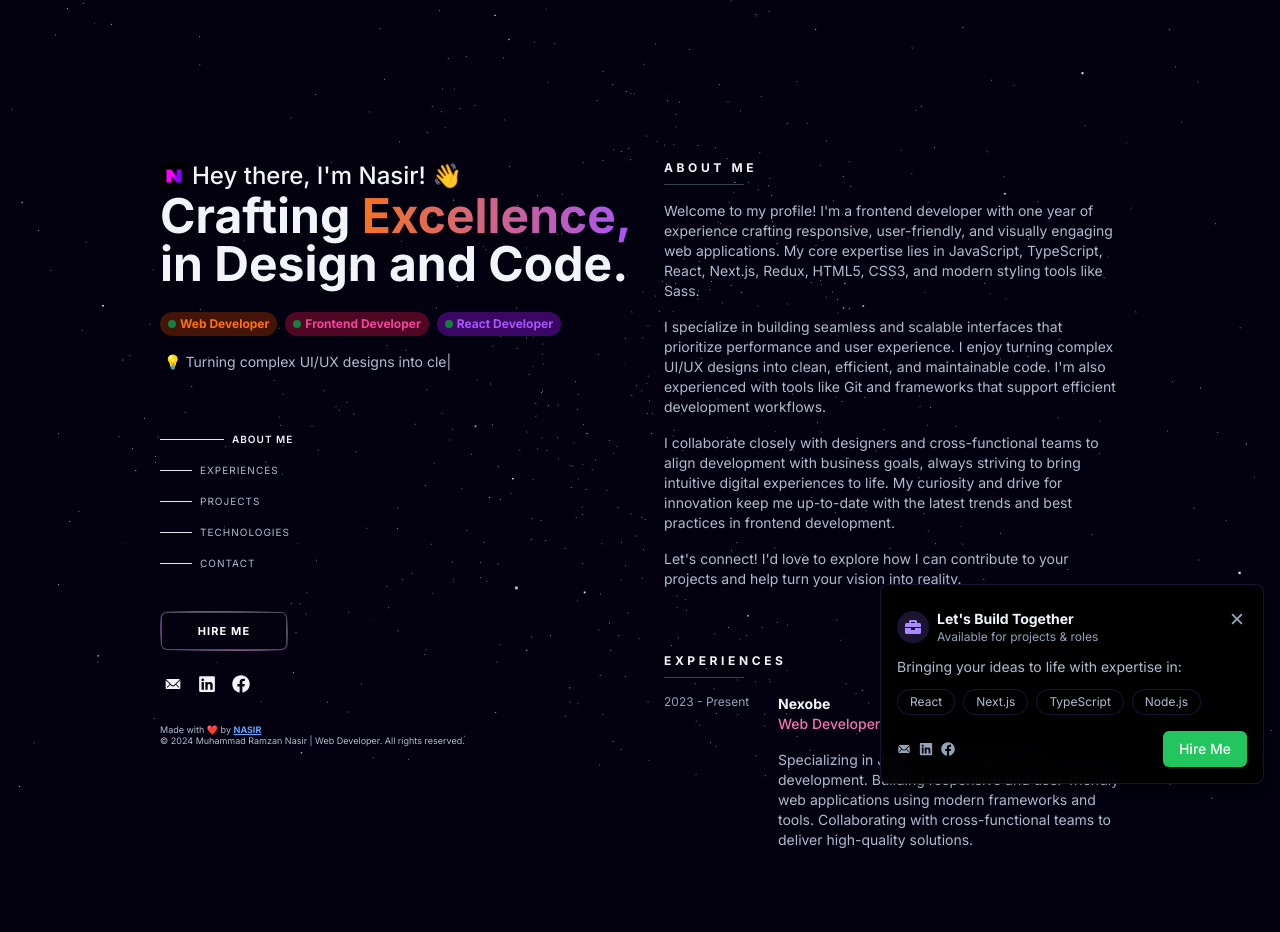
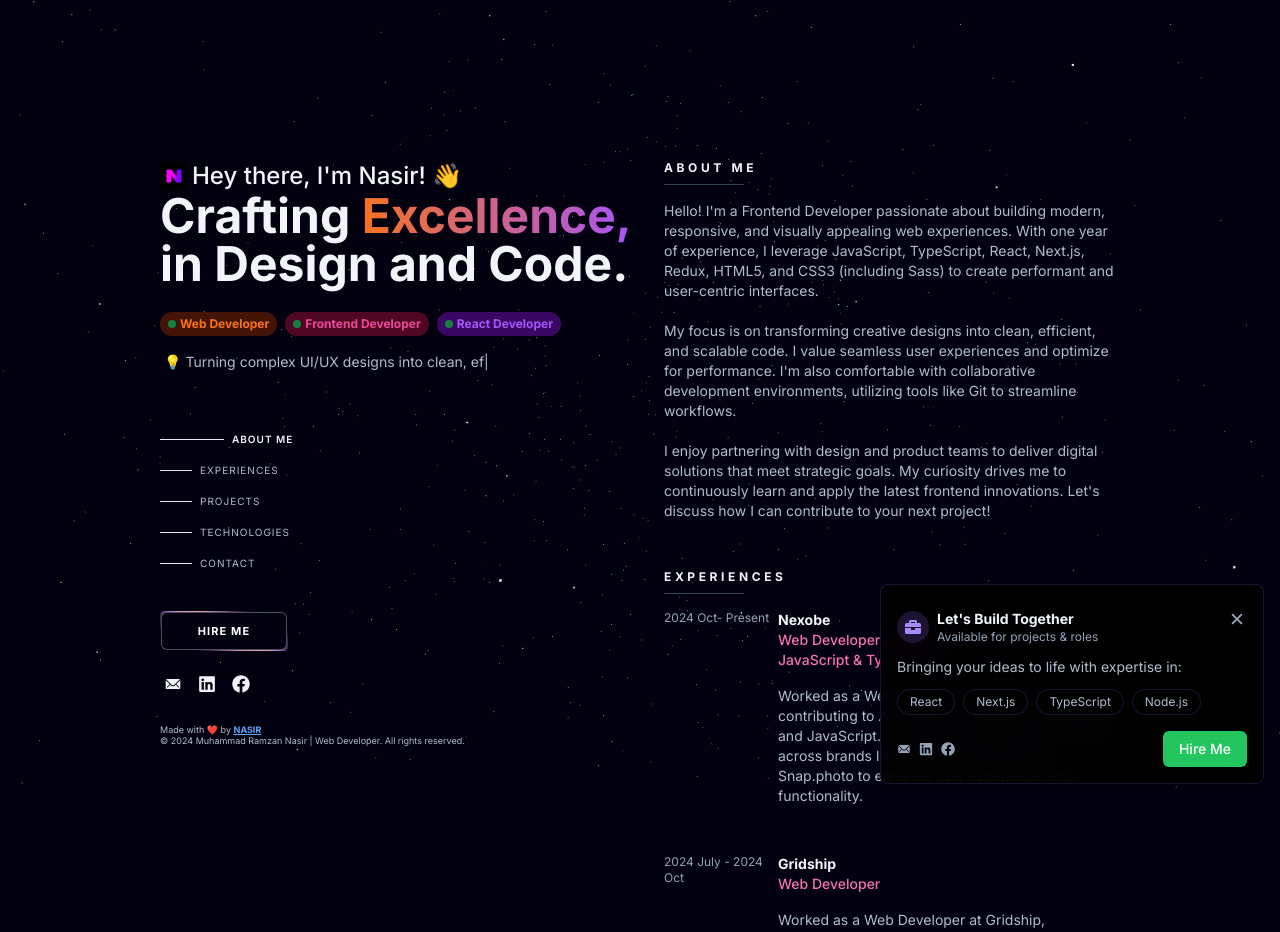
Before and after one commit to im-nasirr/nasir-dev-portfolio, a Next.js app: page / in a window 1280 px wide. Shown: the top 932 px of the page. Built offline with nearby package versions, Linux system fonts and the light colour scheme; no server answers.

Commit message:
Refactor config.tsx: Organize imports, update personal description, and enhance job experience details

```diff
--- a/src/app/config.tsx
+++ b/src/app/config.tsx
@@ -1,5 +1,10 @@
 import { FaGithub, FaFacebook } from "react-icons/fa";
-import { FaLinkedin, FaSquareXTwitter, FaDiscord, FaThreads } from "react-icons/fa6";
+import {
+  FaLinkedin,
+  FaSquareXTwitter,
+  FaDiscord,
+  FaThreads,
+} from "react-icons/fa6";
 import { IoIosMail } from "react-icons/io";
 import { SiBluesky } from "react-icons/si";
 import {
@@ -91,26 +96,40 @@ export const siteConfig = {
       },
     ],
     aboutMe: `
-            <p style="margin-bottom: 1rem;">
-              Welcome to my profile! I'm a frontend developer with one year of experience crafting responsive, user-friendly, and visually engaging web applications. My core expertise lies in JavaScript, TypeScript, React, Next.js, Redux, HTML5, CSS3, and modern styling tools like Sass.
+           <p>
+  Hello! I'm a Frontend Developer passionate about building modern, responsive, and visually appealing web experiences. With one year of experience, I leverage JavaScript, TypeScript, React, Next.js, Redux, HTML5, and CSS3 (including Sass) to create performant and user-centric interfaces.
 </p>
-            <p style="margin-bottom: 1rem;">
-              I specialize in building seamless and scalable interfaces that prioritize performance and user experience. I enjoy turning complex UI/UX designs into clean, efficient, and maintainable code. I'm also experienced with tools like Git and frameworks that support efficient development workflows.
+<br />
+<p>
+  My focus is on transforming creative designs into clean, efficient, and scalable code. I value seamless user experiences and optimize for performance. I'm also comfortable with collaborative development environments, utilizing tools like Git to streamline workflows.
 </p>
-            <p style="margin-bottom: 1rem;">
-              I collaborate closely with designers and cross-functional teams to align development with business goals, always striving to bring intuitive digital experiences to life. My curiosity and drive for innovation keep me up-to-date with the latest trends and best practices in frontend development.
-            </p>
-            <p style="margin-bottom: 1rem;">
-              Let's connect! I'd love to explore how I can contribute to your projects and help turn your vision into reality.
+<br />
+<p>
+  I enjoy partnering with design and product teams to deliver digital solutions that meet strategic goals. My curiosity drives me to continuously learn and apply the latest frontend innovations. Let's discuss how I can contribute to your next project!
 </p>
         `,
     experiences: [
       {
         company: "Nexobe",
+        position:
+          "Web Developer @ Nexobe | Specializing in JavaScript & TypeScript",
+        duration: "2024 Oct- Present",
+        description:
+          "Worked as a Web Developer at Nexobe, contributing to AI-driven products using TypeScript and JavaScript. Built responsive, scalable solutions across brands like, Otteri AI,  pikcel AI and Snap.photo to enhance user experience and functionality.",
+      },
+      {
+        company: "Gridship",
         position: "Web Developer",
-        duration: "2023 - Present",
+        duration: "2024 July - 2024 Oct",
         description:
-          "Specializing in JavaScript & TypeScript development. Building responsive and user-friendly web applications using modern frameworks and tools. Collaborating with cross-functional teams to deliver high-quality solutions.",
+          "Worked as a Web Developer at Gridship, contributing to the development of Treply — a B2B SMS marketing platform. Built scalable frontend solutions using TypeScript and JavaScript to enhance campaign automation, user engagement, and analytics for businesses",
+      },
+      {
+        company: "CodeNative X",
+        position: "Frontend Developer",
+        duration: "2024 Jan - 2024 July",
+        description:
+          "Worked as a Frontend Developer at CodeNative X, contributing to the development of a web application using TypeScript and JavaScript. Built responsive, scalable solutions to enhance user experience and functionality.",
       },
     ],
     projects: [
```
Lines whose indentation alone changed are shown as unchanged.
